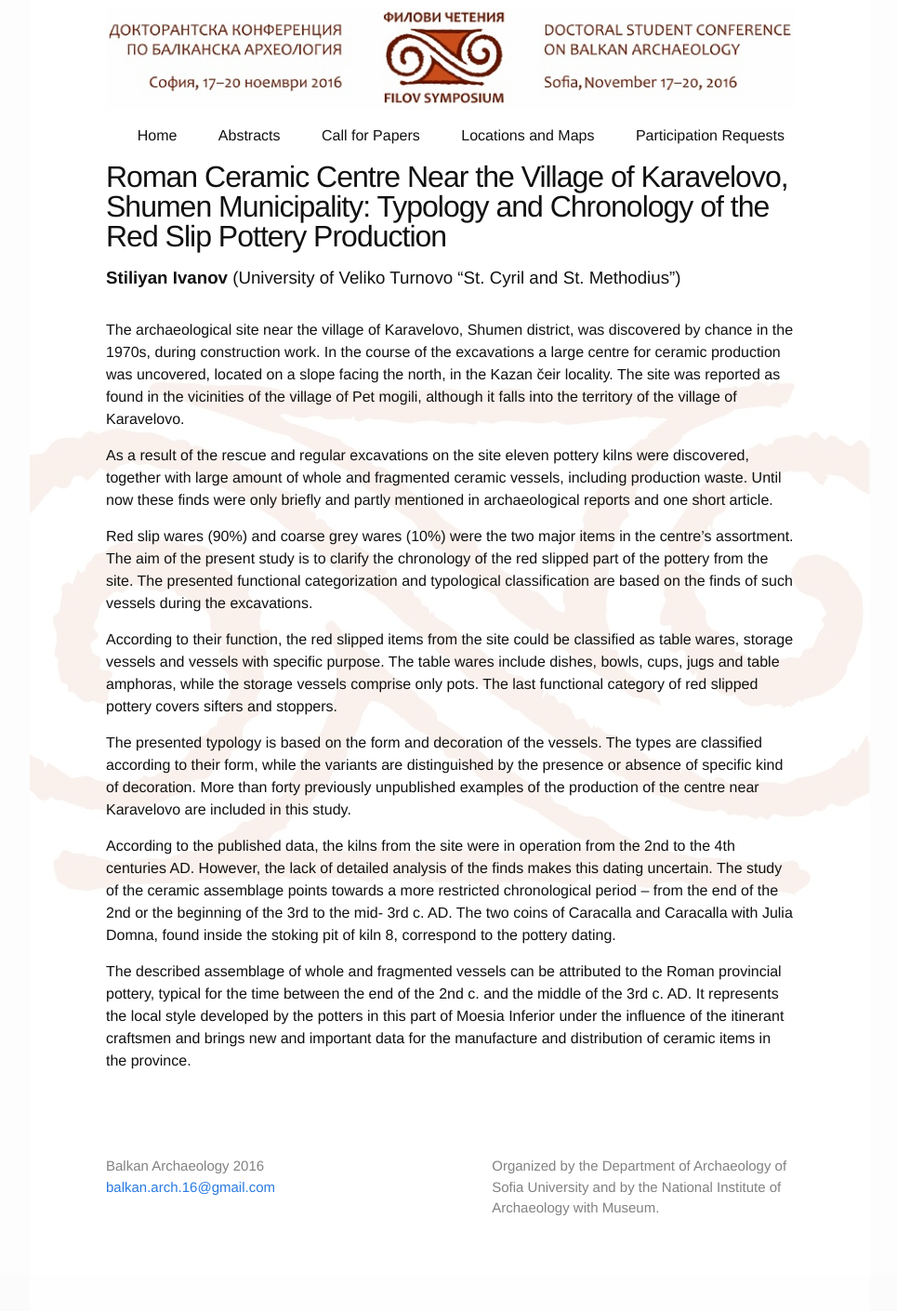
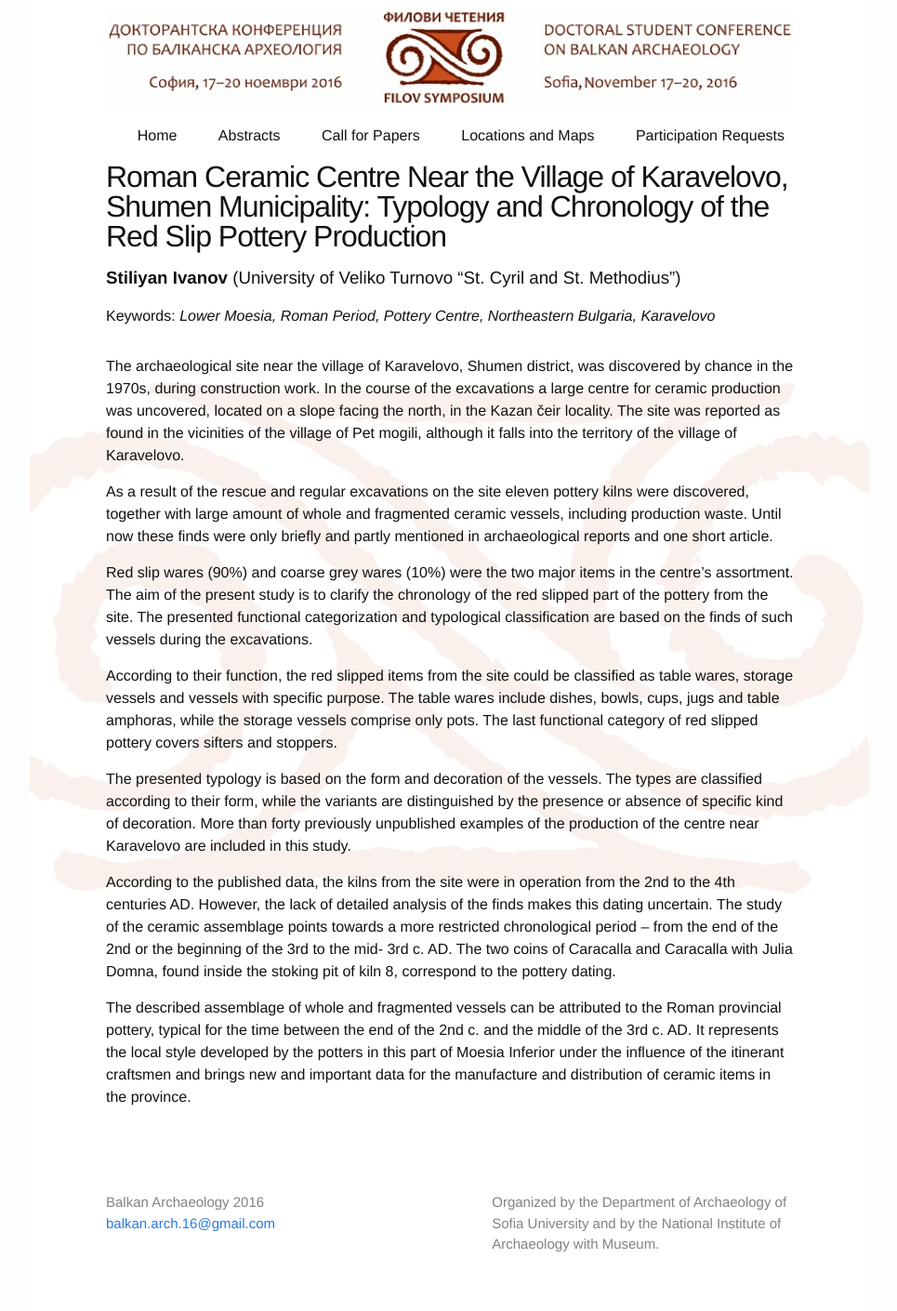
Before and after one commit to balkan-archaeology/balkan-archaeology.github.io, a Jekyll site: the page built from _abstracts/stiliyan-ivanov.md, in a window 1280 px wide. Shown: the whole page at 93% size, without its empty margins (156-1121 px from the left). Built offline with Jekyll 4.4.1, drawn with Linux system fonts in a browser that asks for light colours; before the commit the page ends 1371 px from its top, so only the background shows below that.

Commit message:
Add keywords for Stiliyan Ivanov.

```diff
--- a/_abstracts/stiliyan-ivanov.md
+++ b/_abstracts/stiliyan-ivanov.md
@@ -9,7 +9,8 @@ author: "Stiliyan Ivanov"
 
 institution: "University of Veliko Turnovo “St. Cyril and St. Methodius”"
 
-keywords: ""
+keywords: "Lower Moesia, Roman Period, Pottery Centre, Northeastern
+           Bulgaria, Karavelovo"
 ---
 
 The archaeological site near the village of Karavelovo, Shumen
```
